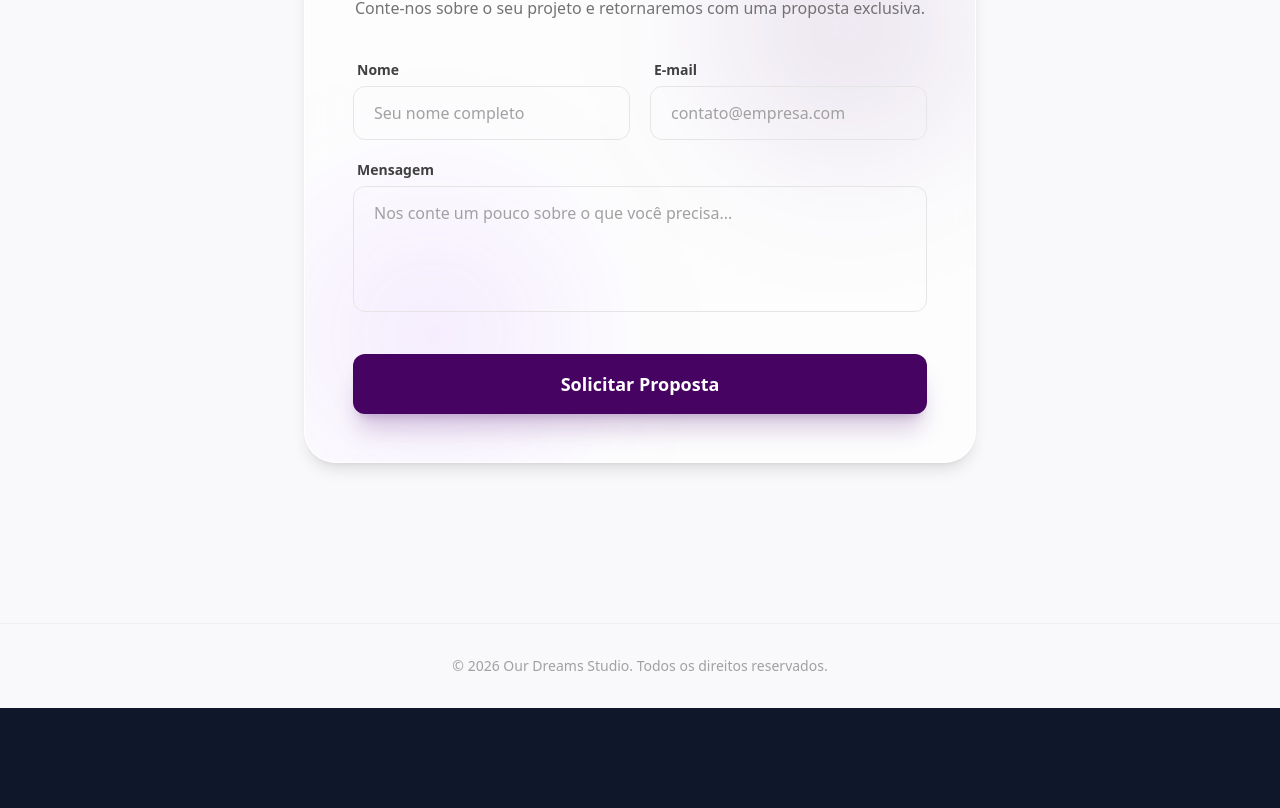
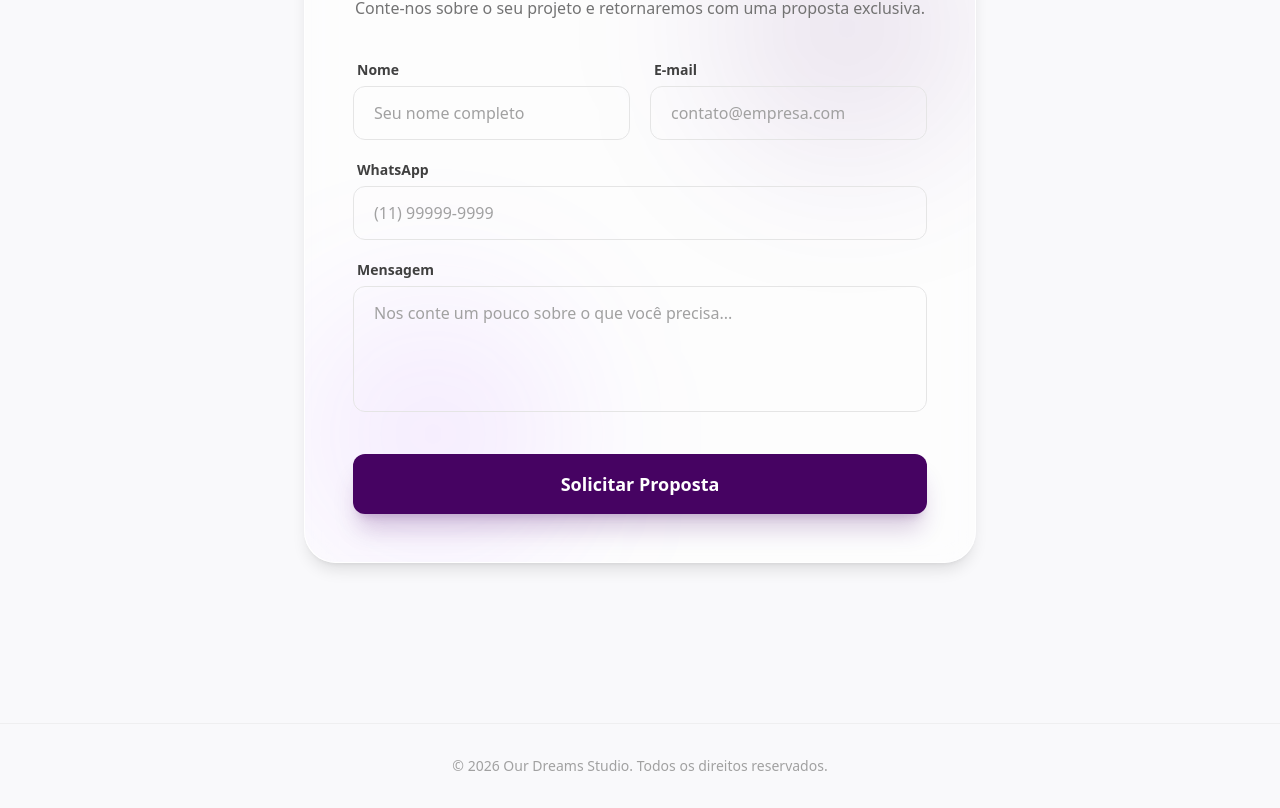
Before and after one commit to OurDreamsStudio/Our-Dreams-Studio-Central-Operations-Resource-Engine, a Next.js app: page / in a window 1280 px wide. Shown: the part 2453-3261 px from the top of the page. Before the commit the page ends 3161 px from the top, so only its background shows below. Built offline with nearby package versions, Linux system fonts and the light colour scheme.

Commit message:
AlteraçãO ERRO Data projeto via Agenda

```diff
--- a/src/app/(core)/admin/projetos/[id]/page.tsx
+++ b/src/app/(core)/admin/projetos/[id]/page.tsx
@@ -84,7 +84,7 @@ export default function WarRoomPage() {
           <div style={{ textAlign: 'right' }}>
              <div style={{ fontSize: 13, color: 'var(--text-muted)', marginBottom: 4 }}>Prazo de Entrega</div>
              <div style={{ fontSize: 24, fontWeight: 800, color: '#fff' }}>
-               {new Date(projeto.prazo_entrega).toLocaleDateString()}
+               {new Date(projeto.prazo_entrega).toLocaleDateString('pt-BR', { timeZone: 'UTC' })}
              </div>
           </div>
         </div>
--- a/src/app/(public)/page.tsx
+++ b/src/app/(public)/page.tsx
@@ -188,7 +188,9 @@ export default function LandingPage() {
                   <input
                     type="text"
                     id="name"
+                    name="name"
                     placeholder="Seu nome completo"
+                    required
                     className="w-full px-5 py-3.5 rounded-xl bg-transparent border border-neutral-200 hover:border-neutral-300 focus:border-[#460362] focus:ring-1 focus:ring-[#460362] outline-none transition-all duration-200 placeholder-neutral-400 text-neutral-900"
                   />
                 </div>
@@ -197,10 +199,24 @@ export default function LandingPage() {
                   <input
                     type="email"
                     id="email"
+                    name="email"
                     placeholder="contato@empresa.com"
+                    required
                     className="w-full px-5 py-3.5 rounded-xl bg-transparent border border-neutral-200 hover:border-neutral-300 focus:border-[#460362] focus:ring-1 focus:ring-[#460362] outline-none transition-all duration-200 placeholder-neutral-400 text-neutral-900"
                   />
                 </div>
+              </div>
+
+              <div>
+                <label htmlFor="whatsapp" className="block text-sm font-semibold text-neutral-700 mb-1.5 ml-1">WhatsApp</label>
+                <input
+                  type="text"
+                  id="whatsapp"
+                  name="whatsapp"
+                  placeholder="(11) 99999-9999"
+                  required
+                  className="w-full px-5 py-3.5 rounded-xl bg-transparent border border-neutral-200 hover:border-neutral-300 focus:border-[#460362] focus:ring-1 focus:ring-[#460362] outline-none transition-all duration-200 placeholder-neutral-400 text-neutral-900"
+                />
               </div>
 
               <div>
```
